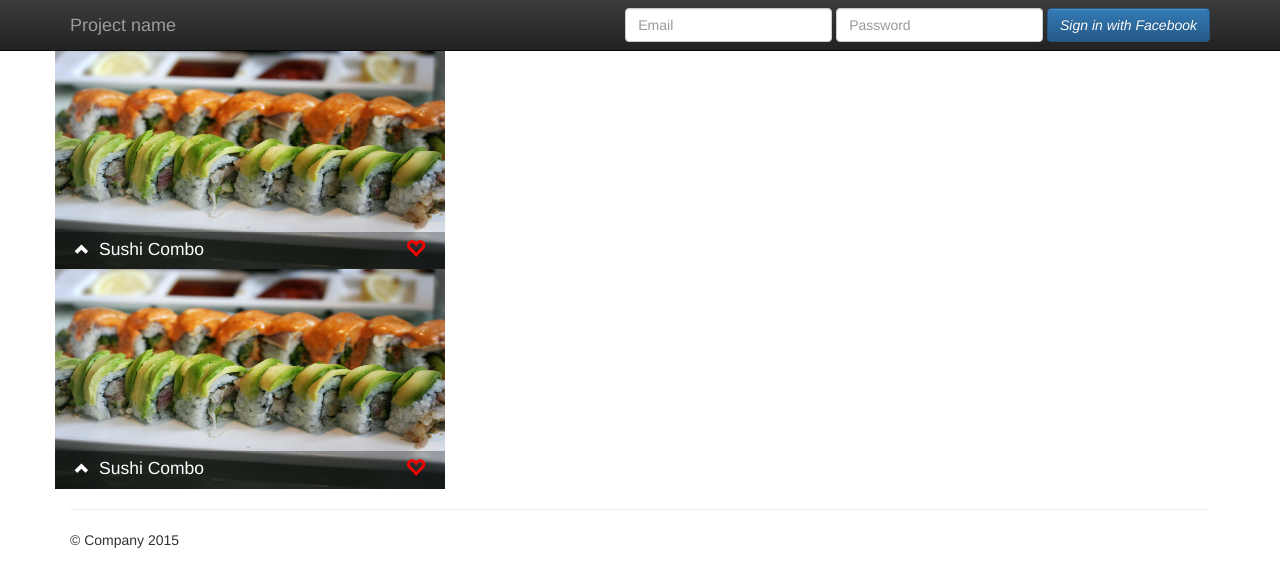
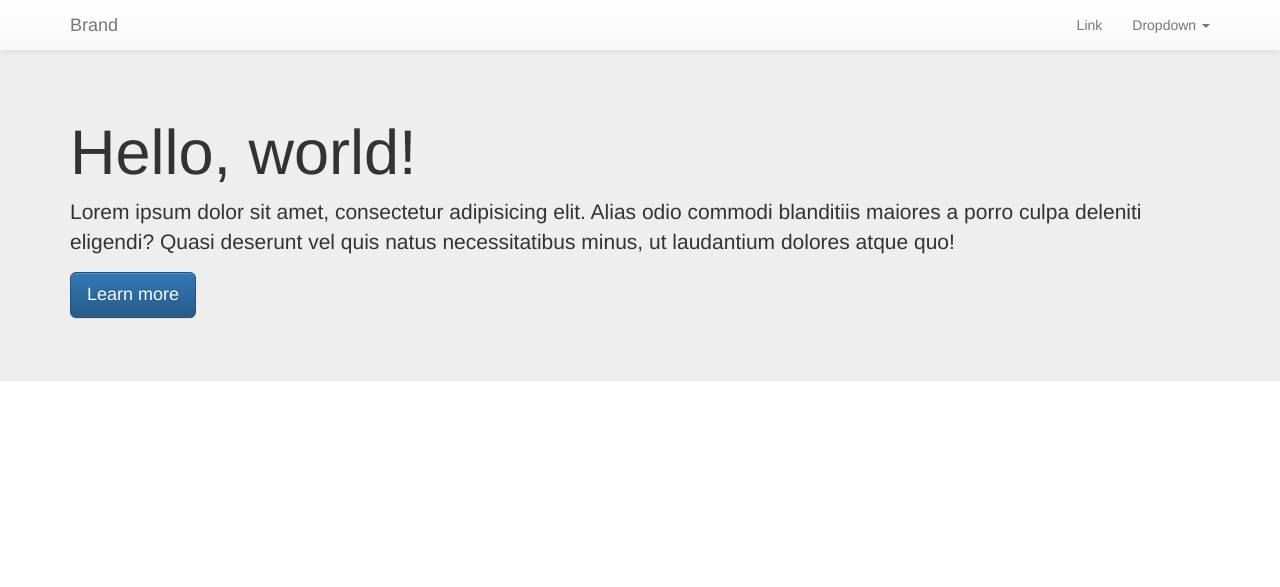
Before and after one commit to jingwang3/web, a PHP site: page / in a window 1280 px wide. Shown: the top 587 px of the page. Run offline with PHP 8.4, Linux system fonts and the light colour scheme; some libraries are stand-ins or nearby versions.

Commit message:
reset back to resume

```diff
--- a/components/facebookLogin.php
+++ /dev/null
@@ -1 +0,0 @@
-<div id="fb-root"></div>
--- a/components/footerScript.php
+++ b/components/footerScript.php
@@ -2,7 +2,7 @@
     window.jQuery || document.write('<script src="js/vendor/jquery-1.11.2.min.js"><\/script>')
 </script>
 <script src="js/vendor/bootstrap.min.js"></script>
-<script src="dist/main.min.js"></script>
+<script src="dist/main.js"></script>
 <!-- Google Analytics: change UA-XXXXX-X to be your site's ID. -->
 <script>
     (function(b, o, i, l, e, r) {
--- /dev/null
+++ b/components/home.php
@@ -0,0 +1,11 @@
+<div class="jumbotron">
+	<div class="container">
+	  <h1>Hello, world!</h1>
+	  <p>Lorem ipsum dolor sit amet, consectetur adipisicing elit. Alias odio commodi blanditiis maiores a porro culpa deleniti eligendi? Quasi deserunt vel quis natus necessitatibus minus, ut laudantium dolores atque quo!</p>
+	  <p><a class="btn btn-primary btn-lg" href="#" role="button">Learn more</a></p>
+	</div>
+</div>
+<div class="container">
+<!-- Example row of columns -->
+
+</div> <!-- /container -->
--- a/components/topNav.php
+++ b/components/topNav.php
@@ -1,17 +1,31 @@
-<nav class="navbar navbar-inverse navbar-fixed-top" role="navigation">
-    <div class="container">
-        <div class="navbar-header">
-            <button type="button" class="navbar-toggle collapsed" data-toggle="collapse" data-target="#navbar" aria-expanded="false" aria-controls="navbar"> <span class="sr-only">Toggle navigation</span> <span class="icon-bar"></span> <span class="icon-bar"></span> <span class="icon-bar"></span> </button> <a class="navbar-brand" href="#">Project name</a> </div>
-        <div id="navbar" class="navbar-collapse collapse">
-            <form class="navbar-form navbar-right" role="form">
-                <div class="form-group">
-                    <input type="text" placeholder="Email" class="form-control"> </div>
-                <div class="form-group">
-                    <input type="password" placeholder="Password" class="form-control"> </div>
+<nav class="navbar navbar-default navbar-fixed-top">
+  <div class="container">
+    <!-- Brand and toggle get grouped for better mobile display -->
+    <div class="navbar-header">
+      <button type="button" class="navbar-toggle collapsed" data-toggle="collapse" data-target="#bs-example-navbar-collapse-1">
+        <span class="sr-only">Toggle navigation</span>
+        <span class="icon-bar"></span>
+        <span class="icon-bar"></span>
+        <span class="icon-bar"></span>
+      </button>
+      <a class="navbar-brand" href="#">Brand</a>
+    </div>
 
-                <button id="signInBtn" type="submit" class="btn btn-primary"><em id="status">Sign in with Facebook</em></button>
-            </form>
-        </div>
-        <!--/.navbar-collapse -->
-    </div>
+    <!-- Collect the nav links, forms, and other content for toggling -->
+    <div class="collapse navbar-collapse" id="bs-example-navbar-collapse-1">
+      <ul class="nav navbar-nav navbar-right">
+        <li><a href="#">Link</a></li>
+        <li class="dropdown">
+          <a href="#" class="dropdown-toggle" data-toggle="dropdown" role="button" aria-expanded="false">Dropdown <span class="caret"></span></a>
+          <ul class="dropdown-menu" role="menu">
+            <li><a href="#">Action</a></li>
+            <li><a href="#">Another action</a></li>
+            <li><a href="#">Something else here</a></li>
+            <li class="divider"></li>
+            <li><a href="#">Separated link</a></li>
+          </ul>
+        </li>
+      </ul>
+    </div><!-- /.navbar-collapse -->
+  </div><!-- /.container-fluid -->
 </nav>
--- a/css/main.css
+++ b/css/main.css
@@ -1,6 +1,10 @@
 .top-ten-dish {
   padding-left: 0;
   padding-right: 0;
+}
+
+#signedOut, #signedIn {
+  display: none;
 }
 
 .infowindow {
@@ -10,6 +14,11 @@
   bottom: 0;
   padding: 5px;
   overflow: hidden;
+}
+@media screen and (max-width: 440px) {
+  .infowindow {
+    font-size: .8125em;
+  }
 }
 .infowindow .detail-box {
   display: none;
@@ -47,6 +56,8 @@
 }
 .infowindow.active .detail-box h3 {
   font-size: 1.5em;
+  margin-top: 0;
+  line-height: 1;
 }
 .infowindow.active .detail-box a.like-btn, .infowindow.active .detail-box a.like-btn:active, .infowindow.active .detail-box a.like-btn:link, .infowindow.active .detail-box a.like-btn:hover, .infowindow.active .detail-box a.like-btn:focus {
   color: white;
--- a/index.php
+++ b/index.php
@@ -10,80 +10,10 @@
 <!-- top nav start -->
 <?php include 'components/topNav.php'; ?>
 <!-- top nav end -->
-
-    <div class="container">
-      <!-- Example row of columns -->
-      <div class="row">
-        <div class="col-md-4 top-ten-dish">
-          <img class="top-ten-img img-responsive" src="/img/sushi_combo.jpg" alt="sushi combo">
-          <div class="infowindow">
-            <div class="summary-box">
-              <div class="col-xs-7 text-left"><a class="arrow"><span class="glyphicon glyphicon-chevron-up" aria-hidden="true"></span></a><a class="slide-btn"><span class="dish-name">Sushi Combo</span></a></div>
-              <div class="col-xs-5 text-right"><a class="like-btn"><span class="glyphicon glyphicon-heart-empty"></span></a></div>
-            </div>
-            <div class="detail-box">
-              <div class="func-box">
-                <div class="col-xs-3 text-left">
-                  <a class="arrow"><span class="glyphicon glyphicon-chevron-down" aria-hidden="true"></span></a>
-                </div>
-                <div class="col-xs-9 text-right">
-                  <a class="like-btn"><span class="glyphicon glyphicon-heart-empty"></span></a>
-                </div>
-              </div>
-              <h3>Sushi Combo</h3>
-              <ul class="dish-properties">
-                <li><span class="glyphicon glyphicon-camera" aria-hidden="true"></span></li>
-                <li><span class="glyphicon glyphicon-gift" aria-hidden="true"></span></li>
-                <li><span class="glyphicon glyphicon-fire" aria-hidden="true"></span></li>
-                <li><span class="glyphicon glyphicon-leaf" aria-hidden="true"></span></li>
-              </ul>
-              <p class="dish-desc">Lorem ipsum dolor sit amet, consectetur adipisicing elit. Debitis eum, assumenda voluptatum laudantium totam fugiat earum rerum officia quae odio, dignissimos unde nisi ab aperiam nemo doloribus natus delectus? Eveniet.</p>
-              <p class="dish-price"><span class="price-was">Was: <em>$ 999.00</em> |  Now: </span><span class="price-now">$ <em>9.99</em></span></p>
-            </div>
-          </div>
-        </div>
-      </div>
-      <div class="row">
-        <div class="col-md-4 top-ten-dish">
-          <img class="top-ten-img img-responsive" src="/img/sushi_combo.jpg" alt="sushi combo">
-          <div class="infowindow">
-            <div class="summary-box">
-              <div class="col-xs-7 text-left"><a class="arrow"><span class="glyphicon glyphicon-chevron-up" aria-hidden="true"></span></a><a class="slide-btn"><span class="dish-name">Sushi Combo</span></a></div>
-              <div class="col-xs-5 text-right"><a class="like-btn"><span class="glyphicon glyphicon-heart-empty"></span></a></div>
-            </div>
-            <div class="detail-box">
-              <div class="func-box">
-                <div class="col-xs-3 text-left">
-                  <a class="arrow"><span class="glyphicon glyphicon-chevron-down" aria-hidden="true"></span></a>
-                </div>
-                <div class="col-xs-9 text-right">
-                  <a class="like-btn"><span class="glyphicon glyphicon-heart-empty"></span></a>
-                </div>
-              </div>
-              <h3>Sushi Combo</h3>
-              <ul class="dish-properties">
-                <li><span class="glyphicon glyphicon-camera" aria-hidden="true"></span></li>
-                <li><span class="glyphicon glyphicon-gift" aria-hidden="true"></span></li>
-                <li><span class="glyphicon glyphicon-fire" aria-hidden="true"></span></li>
-                <li><span class="glyphicon glyphicon-leaf" aria-hidden="true"></span></li>
-              </ul>
-              <p class="dish-desc">Lorem ipsum dolor sit amet, consectetur adipisicing elit. Debitis eum, assumenda voluptatum laudantium totam fugiat earum rerum officia quae odio, dignissimos unde nisi ab aperiam nemo doloribus natus delectus? Eveniet.</p>
-              <p class="dish-price"><span class="price-was">Was: <em>$ 999.00</em> |  Now: </span><span class="price-now">$ <em>9.99</em></span></p>
-            </div>
-          </div>
-        </div>
-      </div>
-      <hr>
-      <footer>
-        <p>&copy; Company 2015</p>
-      </footer>
-    </div> <!-- /container -->
+<?php include 'components/home.php'; ?>
 <script src="//ajax.googleapis.com/ajax/libs/jquery/1.11.2/jquery.min.js"></script>
 <!-- footer script start -->
 <?php include 'components/footerScript.php'; ?>
 <!-- footer script end -->
-<!-- facebook login start -->
-<?php include 'components/facebookLogin.php'; ?>
-<!-- facebook login end -->
 </body>
 </html>
```
Also changed, not shown: css/main.min.css (+1 -1 lines), dist/main.js (deleted, +0 -39 lines), js/facebookapi.js (deleted, +0 -31 lines), js/topten.js (deleted, +0 -9 lines), dist/main.min.js, img/sushi_combo.jpg (deleted), js/home.js (added), 3 other files.
